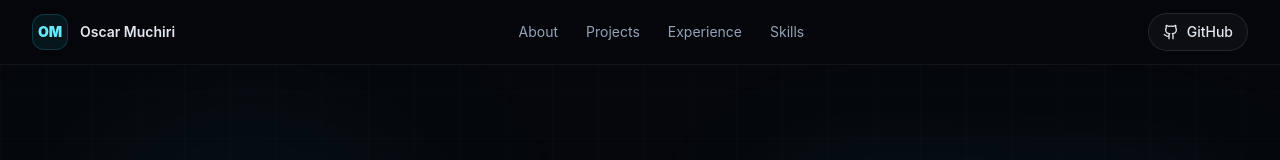
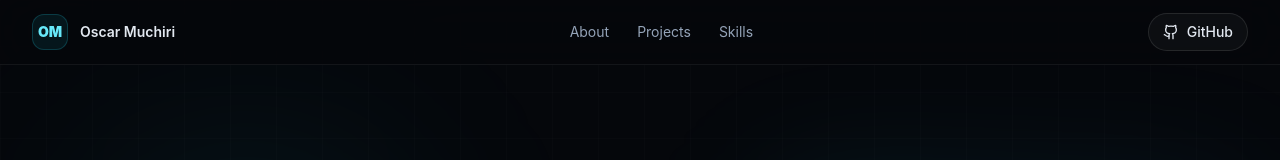
Before and after one commit to OscarMuchiri/oscar-muchiri-portfolio, a Next.js app: page / in a window 1280 px wide. Shown: the top 160 px of the page. Built offline with nearby package versions, Linux system fonts and the light colour scheme.

Commit message:
Remove experience navigation item

```diff
--- a/components/Navbar.tsx
+++ b/components/Navbar.tsx
@@ -3,7 +3,6 @@ import { Github } from "lucide-react";
 const links = [
   ["About", "#about"],
   ["Projects", "#projects"],
-  ["Experience", "#experience"],
   ["Skills", "#skills"]
 ];
 
```
